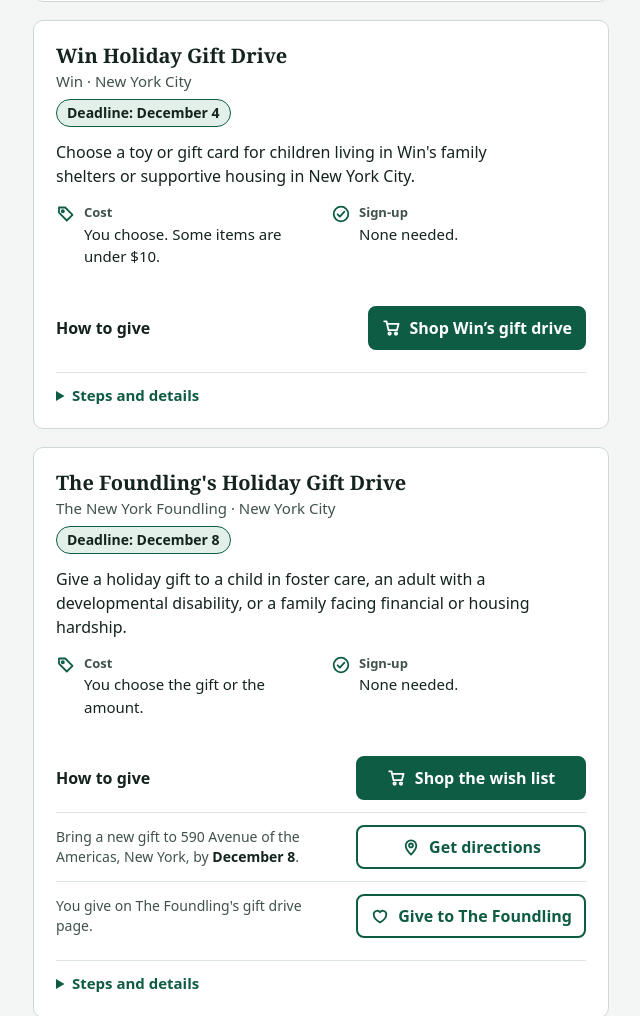
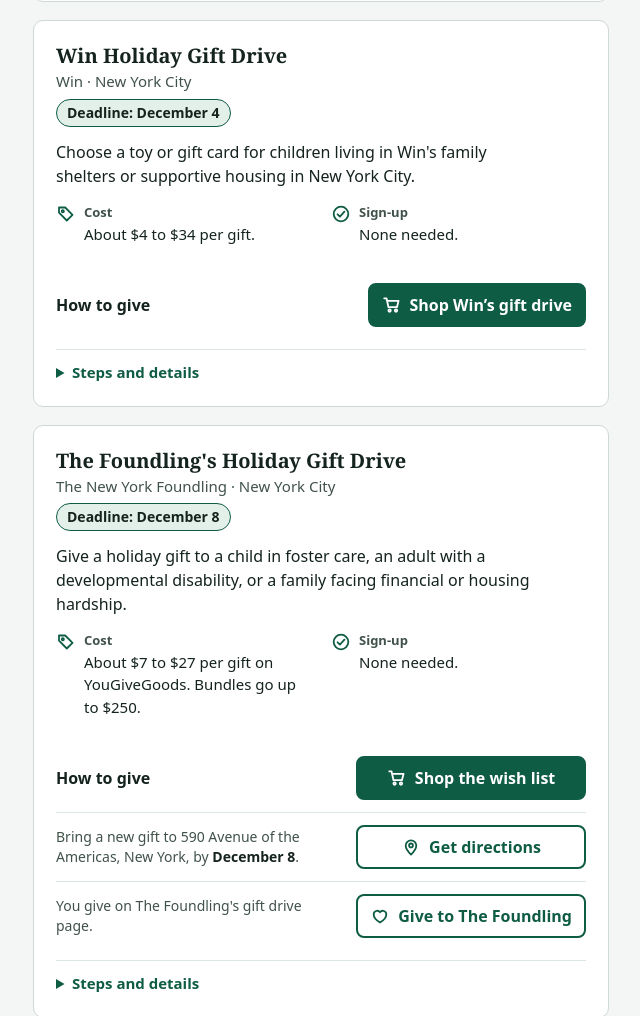
Before and after one commit to crystmas/christmas-giving-list, a plain HTML site: page index.html in a window 1280 px wide. Shown: the part 1392-2408 px from the top of the page, without its empty margins (431-1071 px from the left). Drawn offline with Linux system fonts and the light colour scheme.

Commit message:
Update the cost text for five programs
win, childrensaid, foundling, toysfortots, onesimplewish. Only the
cost field changes.

Co-Authored-By: Claude Opus 5.5 <noreply@anthropic.com>
Claude-Session: https://claude.ai/code/session_01R2yiMpDAzaJMHyWFLZMk5x

```diff
--- a/index.html
+++ b/index.html
@@ -740,7 +740,7 @@ const PROGRAMS = [
     "yearRound": true,
     "summary": "Fund a wish, like art supplies or a bike, for a child or young adult affected by foster care or a crisis.",
     "whoText": "Children and young adults affected by foster care or crisis",
-    "cost": "Any amount toward a wish. Whole wishes run from under $25 to over $200.",
+    "cost": "Full wishes range from under $25 to over $200. Some accept partial donations.",
     "costMin": null,
     "deadline": null,
     "steps": [
@@ -1099,7 +1099,7 @@ const PROGRAMS = [
     "status": "open",
     "summary": "Give a holiday gift to a child in foster care, an adult with a developmental disability, or a family facing financial or housing hardship.",
     "whoText": "Children in foster care, adults with developmental disabilities, and families facing money or housing trouble",
-    "cost": "You choose the gift or the amount.",
+    "cost": "About $7 to $27 per gift on YouGiveGoods. Bundles go up to $250.",
     "costMin": null,
     "deadline": "2026-12-08",
     "steps": [
@@ -1725,7 +1725,7 @@ const PROGRAMS = [
     "status": "open",
     "summary": "Choose a toy or gift card for children living in Win's family shelters or supportive housing in New York City.",
     "whoText": "Families with children in Win shelters and supportive housing",
-    "cost": "You choose. Some items are under $10.",
+    "cost": "About $4 to $34 per gift.",
     "costMin": null,
     "deadline": "2026-12-04",
     "steps": [
@@ -1815,7 +1815,7 @@ const PROGRAMS = [
     "summary": "Choose a gift like a bracelet-making kit, basketball, or beginner guitar for a child served by Children's Aid in NYC.",
     "about": "Children's Aid is a nonprofit, founded in 1853, that supports tens of thousands of children, young people, and families. The morning show on radio station NEW 102.7 runs the drive.",
     "whoText": "Children and families in under-resourced New York City neighborhoods",
-    "cost": "Most toys cost $5 to $25.",
+    "cost": "About $5 to $26 per gift.",
     "costMin": 5,
     "deadline": "2026-12-11",
     "steps": [
@@ -1893,7 +1893,7 @@ const PROGRAMS = [
     "status": "open",
     "summary": "Pick a toy online, and Toys for Tots will distribute it to a child who could use a Christmas gift.",
     "whoText": "Children and families in need across the US",
-    "cost": "You choose the toy. Prices start at about $3.",
+    "cost": "About $3 to $180 per toy. Many options are under $30.",
     "costMin": null,
     "deadline": null,
     "steps": [
```
